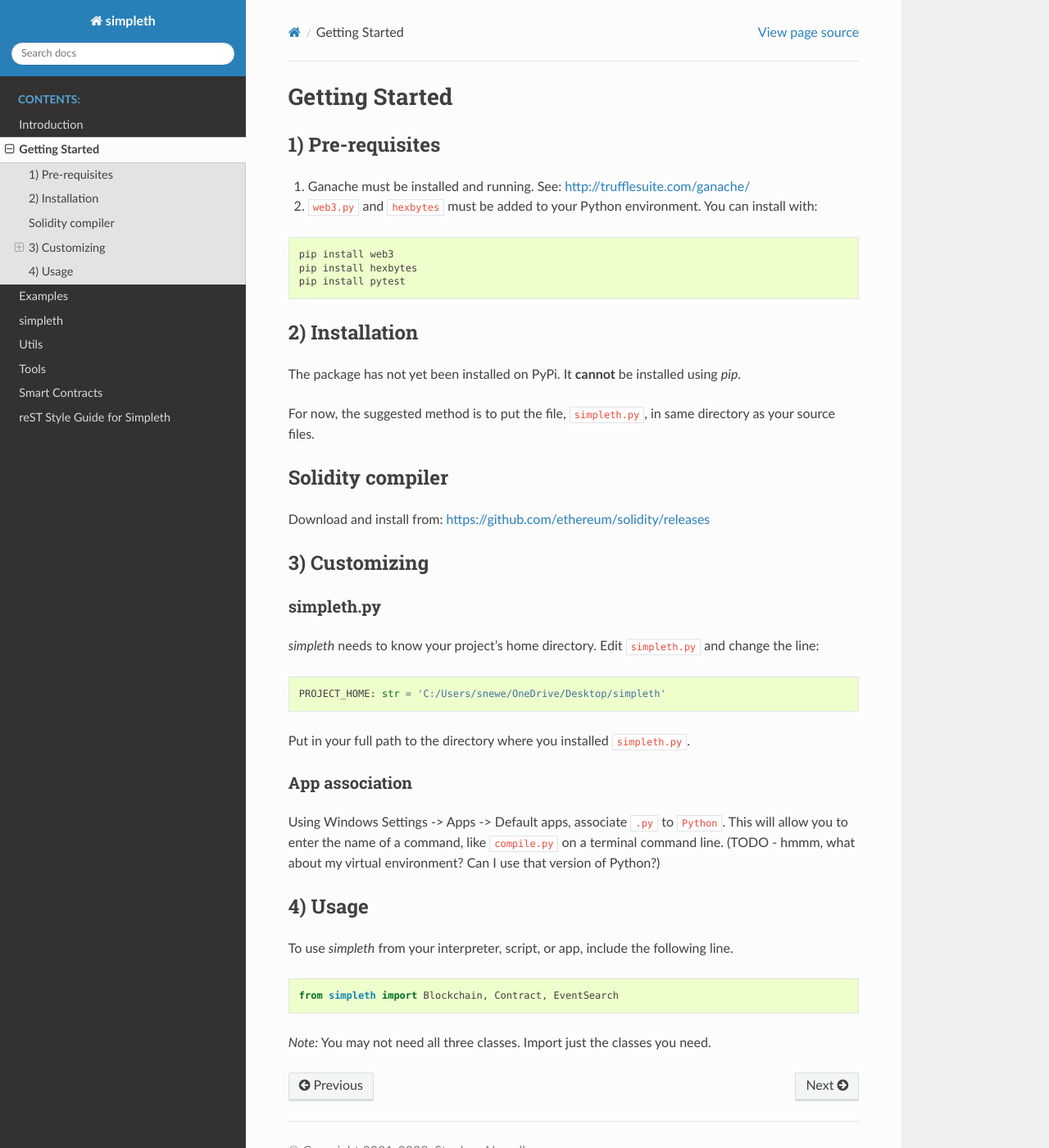
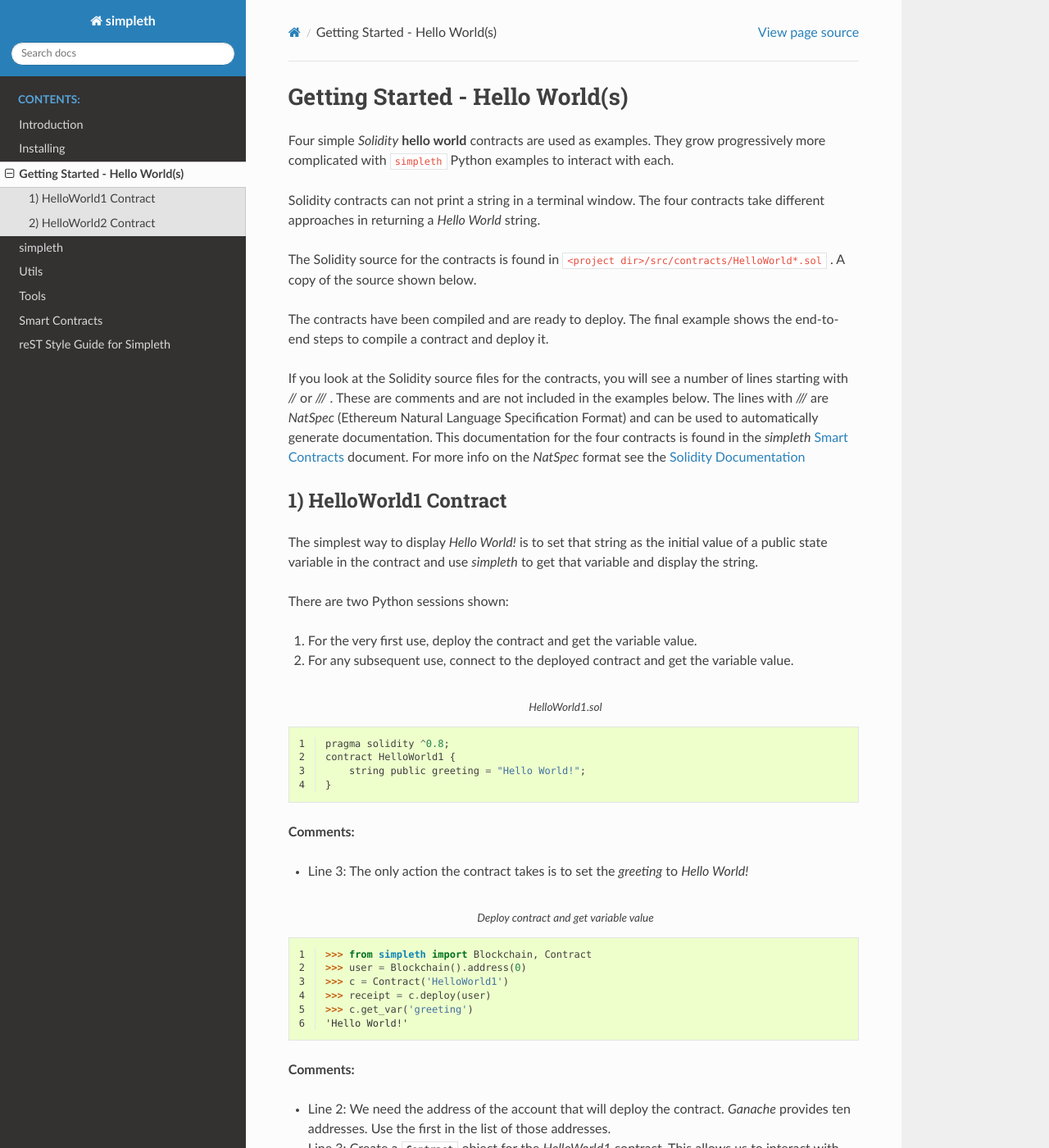
Before and after one commit to snewell4/simpleth, a Sphinx documentation site: the page built from docs/source/starting.rst, in a window 1280 px wide and 1400 px high. Shown: the whole window at 82% size. Built offline with Sphinx 7.4.7 and the Read the Docs theme 2.0.0, drawn with Linux system fonts in a browser that asks for light colours; some of the changed text lies outside the part shown.

Commit message:
Tweaks on references and text.
Starting to roll along on the starting.rst document
- Wrote up HelloWorld1
- Wrote up HelloWorld2

Checkall runs with no problems

```diff
--- a/docs/source/index.rst
+++ b/docs/source/index.rst
@@ -6,8 +6,8 @@
    :caption: Contents:
 
    intro.rst
+   installing.rst
    starting.rst
-   examples.rst
    simpleth.rst
    utils.rst
    tools.rst
--- /dev/null
+++ b/docs/source/installing.rst
@@ -0,0 +1,72 @@
+Installing
+==========
+
+1) Pre-requisites
+*****************
+
+#.  Ganache must be installed and running. See: http://trufflesuite.com/ganache/
+#.  ``web3.py`` and ``hexbytes`` must be added to your Python environment.
+    You can install with:
+
+.. code-block:: shell-session
+
+   $ pip install web3
+   $ pip install hexbytes
+
+2) Installation
+***************
+The package has not yet been installed on PyPi.
+It **cannot** be installed using `pip`.
+
+For now, the suggested method is to download ``sipmleth.py`` , found in
+``src/simpleth``, and put the file,
+``simpleth.py``, under your ``<project dir>`` in same directory as your
+Python source files.
+
+Solidity compiler
+*****************
+Download from
+https://github.com/ethereum/solidity/releases
+and save it as ``<project dir>/solc/solc.exe``.
+It is safest to use the version found in
+:ref:`tested levels <sw_levels_label>` . If you
+have a different version you wish to use, download
+it and save it as ``solc.exe`` in the `solc`
+directory.
+
+
+
+3) Customizing
+**************
+
+simpleth.py
+"""""""""""
+`simpleth` needs to know your project's home directory.
+Edit ``simpleth.py`` and change the line:
+
+.. code-block:: python
+
+   PROJECT_HOME: str = 'C:/Users/snewe/OneDrive/Desktop/simpleth'
+
+Put in your full path to the directory where you installed ``simpleth.py``.
+
+App association
+"""""""""""""""
+Using Windows Settings -> Apps -> Default apps, associate ``.py`` to ``Python``.
+This will allow you to enter the name of a command, like ``compile.py``
+on a terminal command line.
+(TODO - hmmm, what about my virtual environment? Can I use that version of
+Python?)
+
+
+4) Usage
+********
+To use `simpleth` from your interpreter, script, or app, include the
+following line.
+
+.. code-block:: python
+
+   from simpleth import Blockchain, Contract, EventSearch
+
+*Note:* You may not need all three classes. Import just the classes you
+need.
--- a/docs/source/starting.rst
+++ b/docs/source/starting.rst
@@ -1,63 +1,155 @@
-Getting Started
-===============
+Getting Started - Hello World(s)
+================================
+Four simple `Solidity` **hello world** contracts are used as examples.
+They grow progressively more complicated with ``simpleth`` Python
+examples to interact with each.
 
-1) Pre-requisites
-*****************
+Solidity contracts can not print a string in a terminal window.
+The four contracts take different approaches in returning
+a `Hello World` string.
 
-#.  Ganache must be installed and running. See: http://trufflesuite.com/ganache/
-#.  ``web3.py`` and ``hexbytes`` must be added to your Python environment.
-    You can install with:
+The Solidity source for the contracts is found in
+``<project dir>/src/contracts/HelloWorld*.sol`` .
+A copy of the source shown below.
+
+The contracts have been compiled and are ready to deploy.
+The final example shows the end-to-end steps to compile a
+contract and deploy it.
+
+If you look at the Solidity source files for the contracts,
+you will see a number of lines starting with `//` or `///` .
+These are comments and are not included in the examples below.
+The lines with `///` are `NatSpec` (Ethereum Natural Language
+Specification Format) and can be used to automatically generate
+documentation. This documentation for the four contracts is
+found in the `simpleth` :doc:`Smart Contracts <contracts>` document.
+For more info on the `NatSpec` format see the
+`Solidity Documentation <https://docs.soliditylang.org/en/v0.8.13/natspec-format.html>`_
+
+1) HelloWorld1 Contract
+***********************
+The simplest way to display `Hello World!` is to set that string as
+the initial value of a public state variable in the contract
+and use `simpleth` to get that variable and display the string.
+
+There are two Python sessions shown:
+
+#. For the very first use, deploy the contract and get the
+   variable value.
+#. For any subsequent use, connect to the deployed contract
+   and get the variable value.
+
+.. code-block::
+  :linenos:
+  :caption: HelloWorld1.sol
+
+  pragma solidity ^0.8;
+  contract HelloWorld1 {
+      string public greeting = "Hello World!";
+  }
+
+**Comments:**
+
+- Line 3: The only action the contract takes is to
+  set the `greeting` to `Hello World!`
 
 .. code-block:: python
+  :linenos:
+  :caption: Deploy contract and get variable value
 
-   pip install web3
-   pip install hexbytes
-   pip install pytest
+  >>> from simpleth import Blockchain, Contract
+  >>> user = Blockchain().address(0)
+  >>> c = Contract('HelloWorld1')
+  >>> receipt = c.deploy(user)
+  >>> c.get_var('greeting')
+  'Hello World!'
 
-2) Installation
-***************
-The package has not yet been installed on PyPi.
-It **cannot** be installed using *pip*.
 
-For now, the suggested method is to put the file, ``simpleth.py``, in
-same directory as your source files.
+**Comments:**
 
-Solidity compiler
-*****************
-Download and install from:
-https://github.com/ethereum/solidity/releases
+- Line 2: We need the address of the account that will deploy
+  the contract. `Ganache` provides ten addresses. Use the first
+  in the list of those addresses.
+- Line 3: Create a :class:`Contract` object for the
+  `HelloWorld1` contract. This allows us to interact with that
+  contract.
+- Line 4: `user` uses :meth:`simpleth.Contract.deploy` to send
+  the transaction to deploy   the `HelloWorld` contract onto the
+  blockchain. The `transaction receipt` is returned.
+- Line 5: Now that the contract is on the blockchain, we
+  can get the value of the `greeting` variable.
 
-3) Customizing
-**************
-
-simpleth.py
-"""""""""""
-`simpleth` needs to know your project's home directory.
-Edit ``simpleth.py`` and change the line:
 
 .. code-block:: python
+  :linenos:
+  :caption: Connect to deployed contract and get variable value
 
-   PROJECT_HOME: str = 'C:/Users/snewe/OneDrive/Desktop/simpleth'
-
-Put in your full path to the directory where you installed ``simpleth.py``.
-
-App association
-"""""""""""""""
-Using Windows Settings -> Apps -> Default apps, associate ``.py`` to ``Python``.
-This will allow you to enter the name of a command, like ``compile.py``
-on a terminal command line.
-(TODO - hmmm, what about my virtual environment? Can I use that version of
-Python?)
+  >>> from simpleth import Blockchain, Contract
+  >>> c = Contract('HelloWorld1')
+  >>> c.connect()
+  '0x7b70ff8eeeca4ebDeC0950347C592BDf7D1C047A'
+  >>> c.get_var('greeting')
+  'Hello World!'
 
 
-4) Usage
-********
-To use `simpleth` from your interpreter, script, or app, include the
-following line.
+**Comments:**
+
+Once a contract has been deployed it remains on the blockchain.
+In all future sessions, you only need to
+:meth:`simpleth.Contract.connect` to it to use it.
+
+- Line 2: As before, we need a :class:`Contract` object before
+  doing anything with the contract.
+- Line 3: Connect the `contract object` to the deployed contract.
+- Line 4: :meth:`connect` returns the blockchain address of the
+  contract. Your address will differ.
+- Line 5: Same as before: get the `greeting` variable's value.
+
+
+
+2) HelloWorld2 Contract
+***********************
+This contract uses a slightly more complicated way to return
+`Hello World!`. The contract has one function that
+returns the greeting string.
+
+The first use of the contract requires a user to deploy it and
+is shown below. The `import` statement is assumed to have been
+issued and is not shown.
+
+Subsequent sessions would only need to do a `connect`. That
+example is not shown. See above for using ``connect``.
+
+.. code-block::
+  :linenos:
+  :caption: HelloWorld2.sol
+
+  pragma solidity ^0.8;
+  contract HelloWorld2 {
+      function getGreeting() public pure returns (string memory) {
+          return 'Hello World!';
+      }
+  }
+
+**Comments:**
+
+- Line 3: Defines the function `getGreeting` that returns the
+  string of `Hello World!` .
+
 
 .. code-block:: python
+  :linenos:
+  :caption: Connect to deployed contract and run function to return greeting
 
-   from simpleth import Blockchain, Contract, EventSearch
+  >>> user = Blockchain().address(4)
+  >>> c = Contract('HelloWorld2')
+  >>> receipt = c.deploy(user)
+  >>> c.call_fcn('getGreeting')
+  'Hello World!'
 
-*Note:* You may not need all three classes. Import just the classes you
-need.
+**Comments:**
+
+- Line 1: This time use the fifth account address in the list
+  of ten provided by Ganache to send the `deploy` transaction.
+- Line 4: Ask the contract to call the ``getGreeting()`` function.
+- Line 5: The value returned from the function is displayed.
```
Also changed, not shown: docs/source/examples.rst (deleted, +0 -51 lines), docs/source/intro.rst (+48 -19 lines), docs/source/simpleth.rst (+15 -0 lines), 1 other file.
